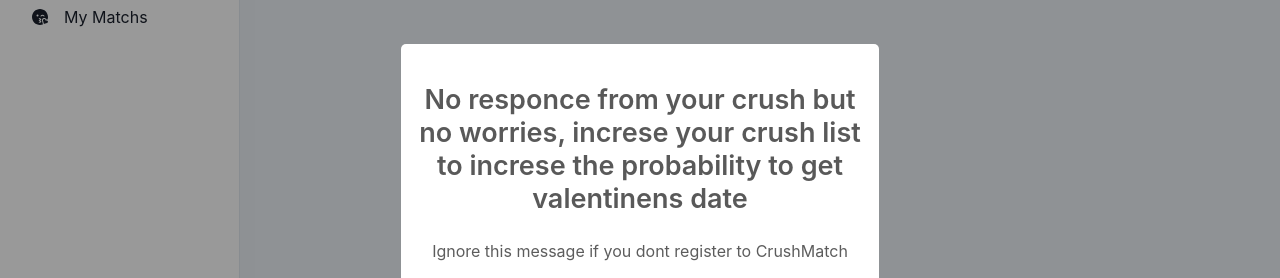
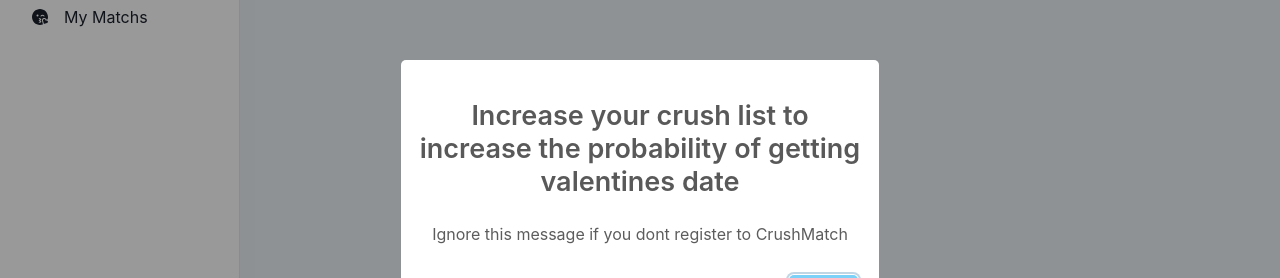
Before and after one commit to vankaSiddhartha/MyCrush, a React (Vite) app: page /home in a window 1280 px wide. Shown: the part 203-481 px from the top of the page. Built offline with nearby package versions, Linux system fonts and the light colour scheme; no server answers; the database is empty.

Commit message:
updated popup in home

```diff
--- a/src/home/Home.jsx
+++ b/src/home/Home.jsx
@@ -255,7 +255,7 @@
    }else{
     swal({
       text:"Ignore this message if you dont register to CrushMatch",
-      title: "No responce from your crush but no worries, increse your crush list to increse the probability to get valentinens date"
+      title: "Increase your crush list to increase the probability of getting valentines date"
     })
 
    }
```
